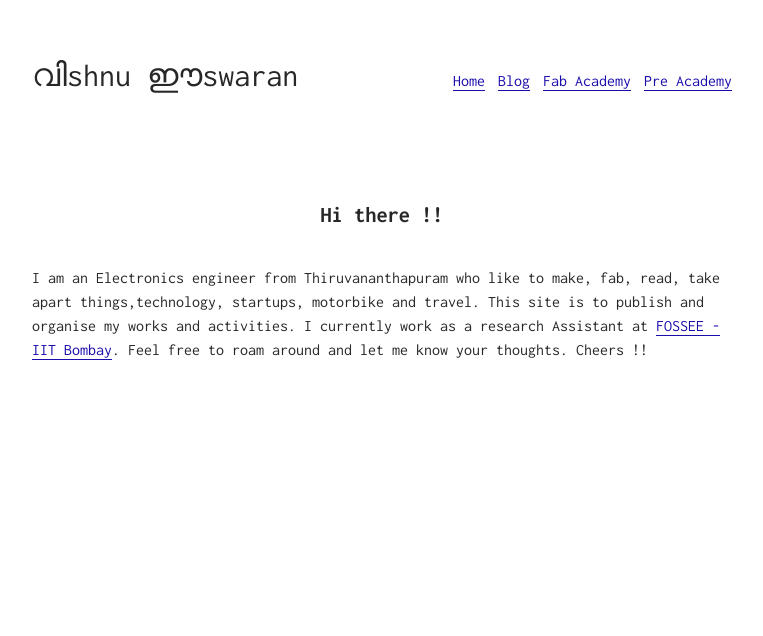
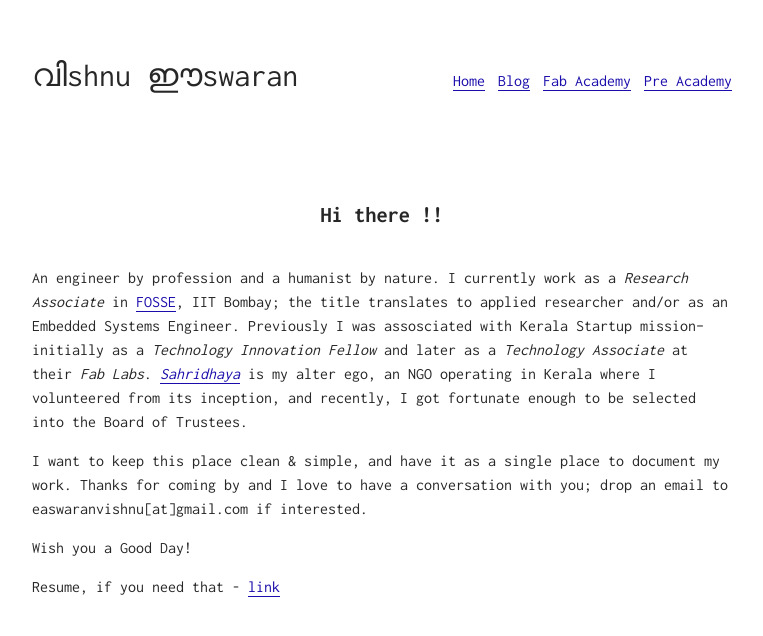
Before and after one commit to VishnuEaswaran/VishnuEaswaran.github.io, a Jekyll site: the page built from index.md, in a window 1280 px wide. Shown: the top 636 px of the page, without its empty margins (258-1021 px from the left). Built offline with Jekyll 4.4.1, drawn with Linux system fonts in a browser that asks for light colours.

Commit message:
much needed update

```diff
--- a/index.md
+++ b/index.md
@@ -15,4 +15,11 @@ layout: one
 
 ## Hi there !!
 
-I am an Electronics engineer from Thiruvananthapuram who like to make, fab, read, take apart things,technology, startups, motorbike and travel. This site is to publish and organise my works and activities. I currently work as a research Assistant at [FOSSEE - IIT Bombay](https://fossee.in/). Feel free to roam around and let me know your thoughts. Cheers !!
+An engineer by profession and a humanist by nature. I currently work as a *Research Associate* in [FOSSE](http://www.sahridhaya.org/), IIT Bombay; the title translates to applied researcher and/or as an Embedded Systems Engineer. Previously I was assosciated with Kerala Startup mission-- initially as a *Technology Innovation Fellow* and later as a *Technology Associate* at their *Fab Labs*.
+[*Sahridhaya*](http://www.sahridhaya.org/) is my alter ego, an NGO operating in Kerala where I volunteered from its inception, and recently, I got fortunate enough to be selected into the Board of Trustees.
+
+I want to keep this place clean & simple, and have it as a single place to document my work. Thanks for coming by and I love to have a conversation with you; drop an email to easwaranvishnu[at]gmail.com if interested.
+
+Wish you a Good Day!
+
+Resume, if you need that - [link](https://github.com/VishnuEaswaran/resume/blob/master/vishnuResume.pdf)
```
